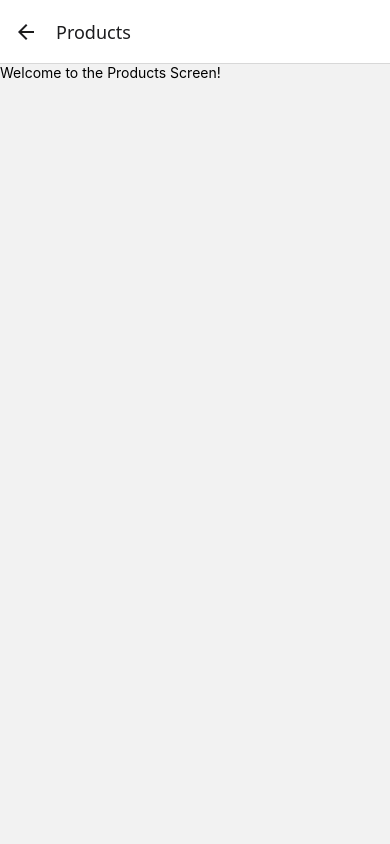
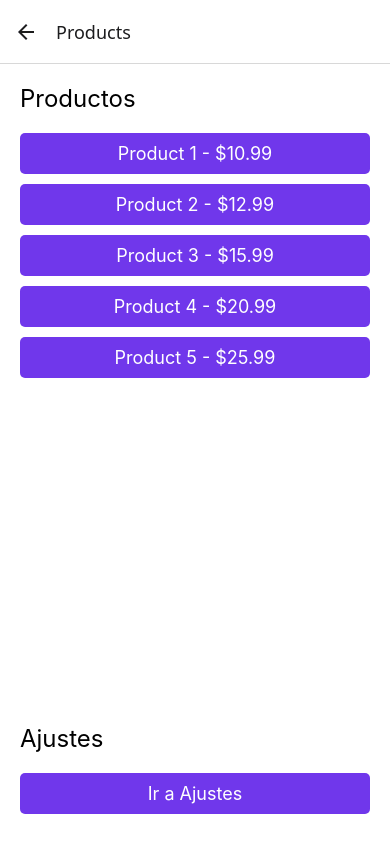
Before and after one commit to LucasMJuarez/react-native-navigation, a React Native app: screen /Products in a window 390 px wide. Built offline with nearby package versions, Linux system fonts and the light colour scheme.

Commit message:
flat list in products

```diff
--- a/src/presentation/routes/StackNavigator.tsx
+++ b/src/presentation/routes/StackNavigator.tsx
@@ -4,6 +4,7 @@ import HomeScreen from '../screens/home/HomeScreen'
 import ProfileScreen from '../screens/profile/ProfileScreen'
 import ProductsScreen from '../screens/products/ProductsScreen'
 import ProductScreen from '../screens/products/ProductScreen'
+import SettingsScreen from '../screens/settings/SettingsScreen'
 
 
 const Stack = createStackNavigator()
@@ -16,5 +17,7 @@ export const StackNavigator = () => (
     <Stack.Screen name="Profile" component={ProfileScreen} />
     <Stack.Screen name="Products" component={ProductsScreen} />
     <Stack.Screen name="Product" component={ProductScreen} />
+    <Stack.Screen name="Settings" component={SettingsScreen} />
+
   </Stack.Navigator>
 )
--- a/src/presentation/screens/products/ProductsScreen.tsx
+++ b/src/presentation/screens/products/ProductsScreen.tsx
@@ -1,11 +1,46 @@
-import { Text, View } from 'react-native'
+import { FlatList, Text, View } from 'react-native'
+import { globalStyles } from '../../themes/theme'
+import { PrimaryButton } from '../../components/shared/PrimaryButton'
+import { useNavigation } from '@react-navigation/native'
+
+const products = [
+  { id: '1', name: 'Product 1', price: 10.99 },
+  { id: '2', name: 'Product 2', price: 12.99 },
+  { id: '3', name: 'Product 3', price: 15.99 },
+  { id: '4', name: 'Product 4', price: 20.99 },
+  { id: '5', name: 'Product 5', price: 25.99 },
+]
 
 const ProductsScreen = () => {
+
+
+
+  const navigation = useNavigation()
   return (
-    <View>
-      <Text>
-        Welcome to the Products Screen!
+    <View style={globalStyles.container}>
+      <Text style={{ fontSize: 24, marginBottom: 20 }}>
+        Productos
       </Text>
+      <FlatList
+        data={products}
+        keyExtractor={(item) => item.id}
+        renderItem={({ item }) => (
+          <PrimaryButton
+            onPress={() => navigation.navigate('Product' as never)}
+            label={`${item.name} - $${item.price.toFixed(2)}`}
+          />
+        )}
+        contentContainerStyle={{ paddingBottom: 20 }}
+      />
+
+            <Text style={{ fontSize: 24, marginBottom: 20 }}>
+        Ajustes
+      </Text>
+      <PrimaryButton
+        onPress={() => navigation.navigate('Settings' as never)}
+        label="Ir a Ajustes"
+      />
+
     </View>
   )
 }
```
